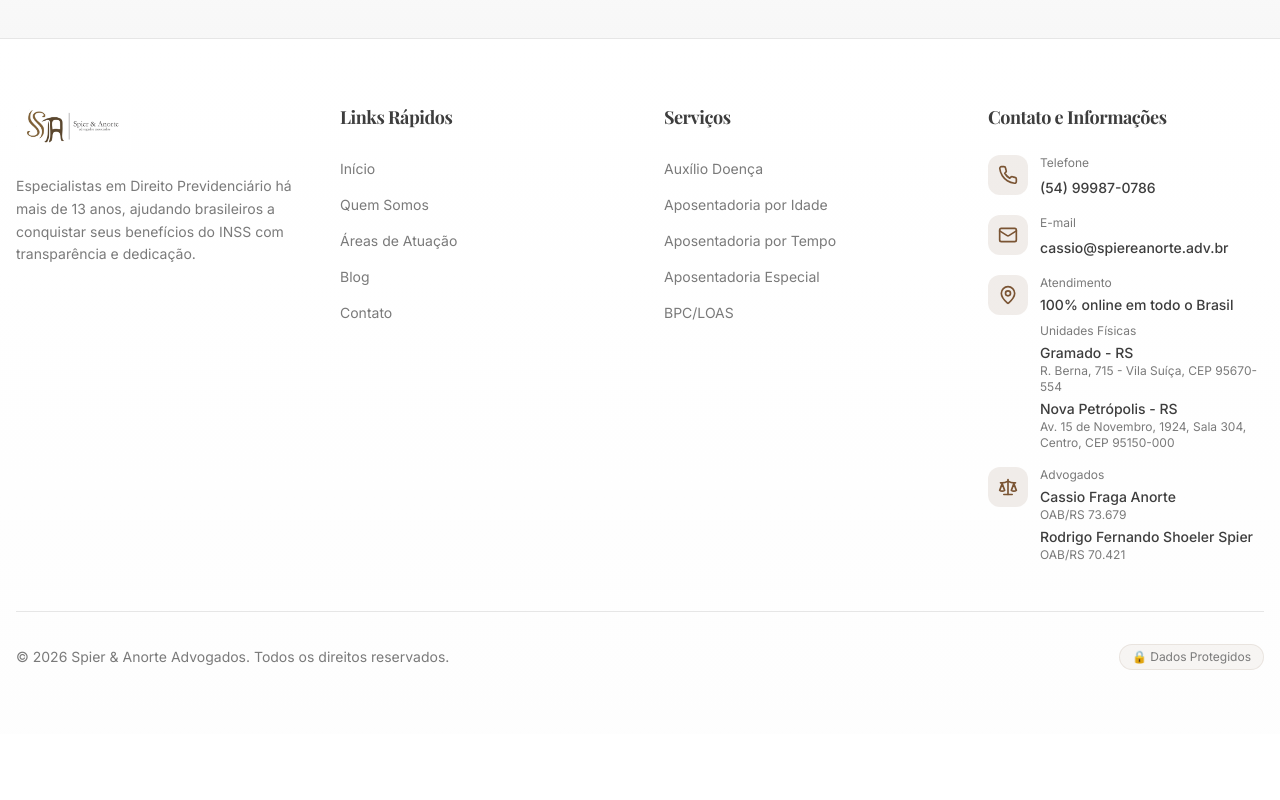
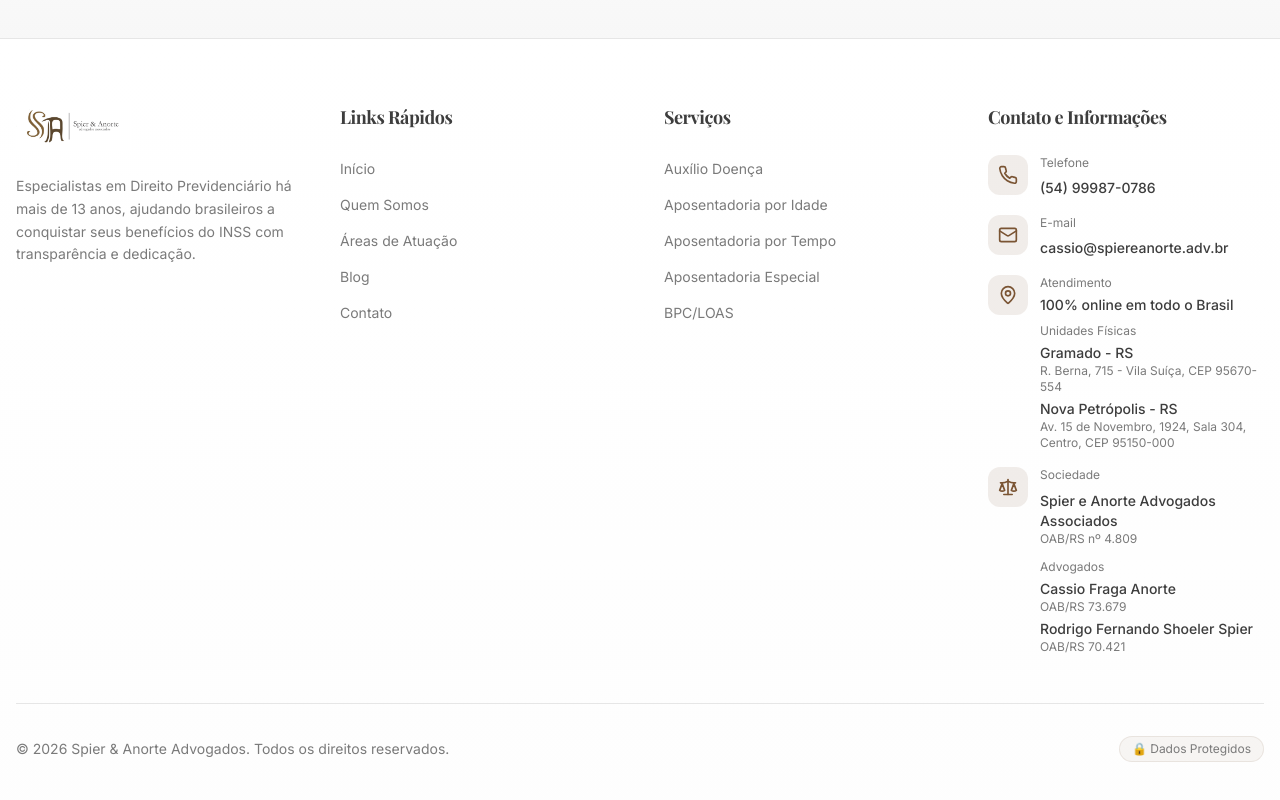
Before and after one commit to cassioanorte/sua-jornada-previdencia, a React (Vite) app: page /blog in a window 1280 px wide. Shown: the part 2345-3145 px from the top of the page. Before the commit the page ends 3079 px from the top, so only its background shows below. Built offline with nearby package versions, Linux system fonts and the light colour scheme; the HTML template or start-up script is replaced by a standard one.

Commit message:
Add OAB to site footer
Co-authored-by: cassioanorte <106702931+cassioanorte@users.noreply.github.com>

```diff
--- a/src/components/Footer.tsx
+++ b/src/components/Footer.tsx
@@ -135,7 +135,10 @@ const Footer = () => {
                   <Scale className="w-5 h-5 text-primary" />
                 </div>
                 <div>
-                  <p className="text-xs text-muted-foreground mb-1">Advogados</p>
+                  <p className="text-xs text-muted-foreground mb-2">Sociedade</p>
+                  <p className="text-sm font-medium text-foreground">Spier e Anorte Advogados Associados</p>
+                  <p className="text-xs text-muted-foreground">OAB/RS nº 4.809</p>
+                  <p className="text-xs text-muted-foreground mt-3 mb-1">Advogados</p>
                   <p className="text-sm font-medium text-foreground">Cassio Fraga Anorte</p>
                   <p className="text-xs text-muted-foreground">OAB/RS 73.679</p>
                   <p className="text-sm font-medium text-foreground mt-1">Rodrigo Fernando Shoeler Spier</p>
```
